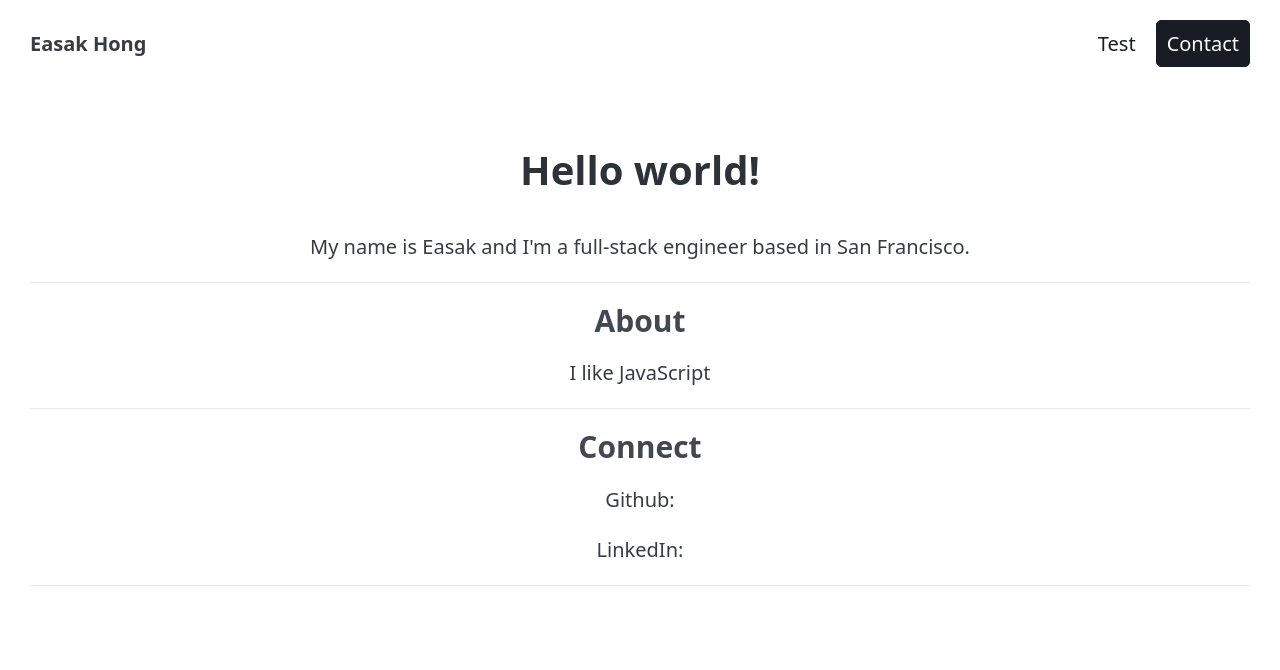
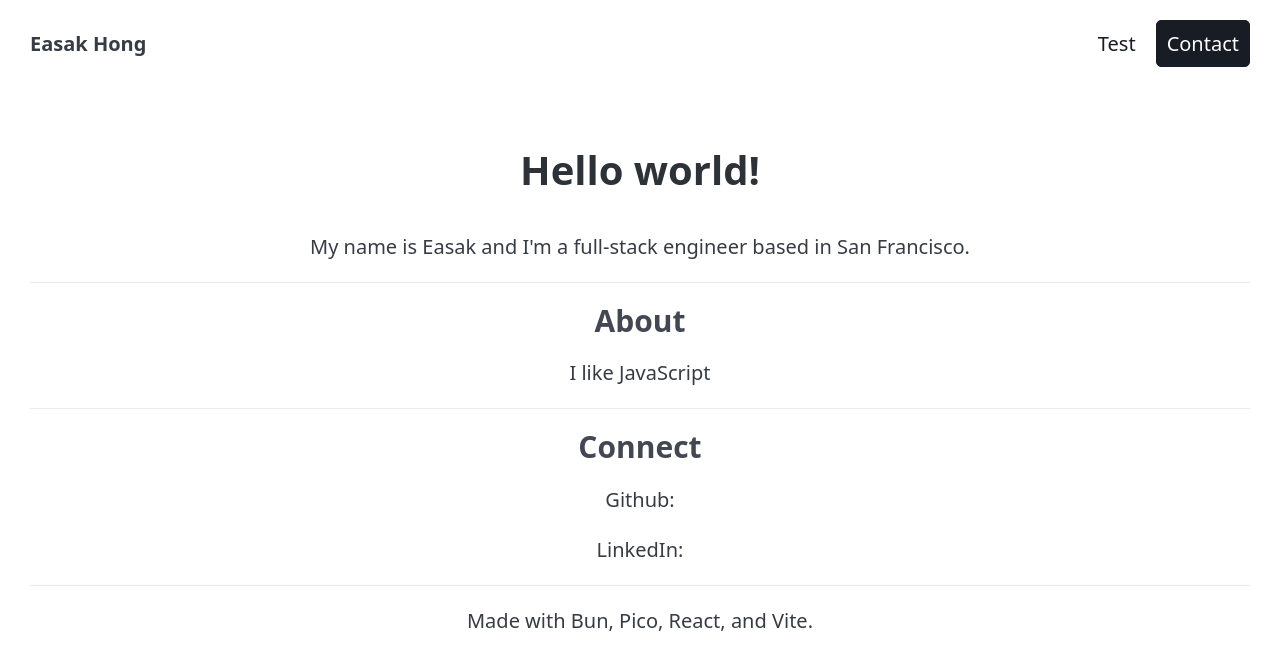
Before and after one commit to ehong07/page, a React (Vite) app in the folder app/: page / in a window 1280 px wide. Shown: the top 670 px of the page. Built offline with nearby package versions, Linux system fonts and the light colour scheme.

Commit message:
add footer

```diff
--- /dev/null
+++ b/app/src/components/Footer.jsx
@@ -0,0 +1,11 @@
+function Footer() {
+  return (
+    <footer>
+      <div className="container">
+        <p>Made with Bun, Pico, React, and Vite.</p>
+      </div>
+    </footer>
+  )
+}
+
+export default Footer;
--- a/app/src/main.jsx
+++ b/app/src/main.jsx
@@ -2,6 +2,7 @@ import React from 'react'
 import ReactDOM from 'react-dom/client'
 import App from './App.jsx'
 import Navbar from './components/Navbar';
+import Footer from './components/Footer';
 // import './index.css'
 import '@picocss/pico'
 
@@ -9,5 +10,6 @@ ReactDOM.createRoot(document.getElementById('root')).render(
   <React.StrictMode>
     <Navbar />
     <App />
+    <Footer />
   </React.StrictMode>,
 )
```
